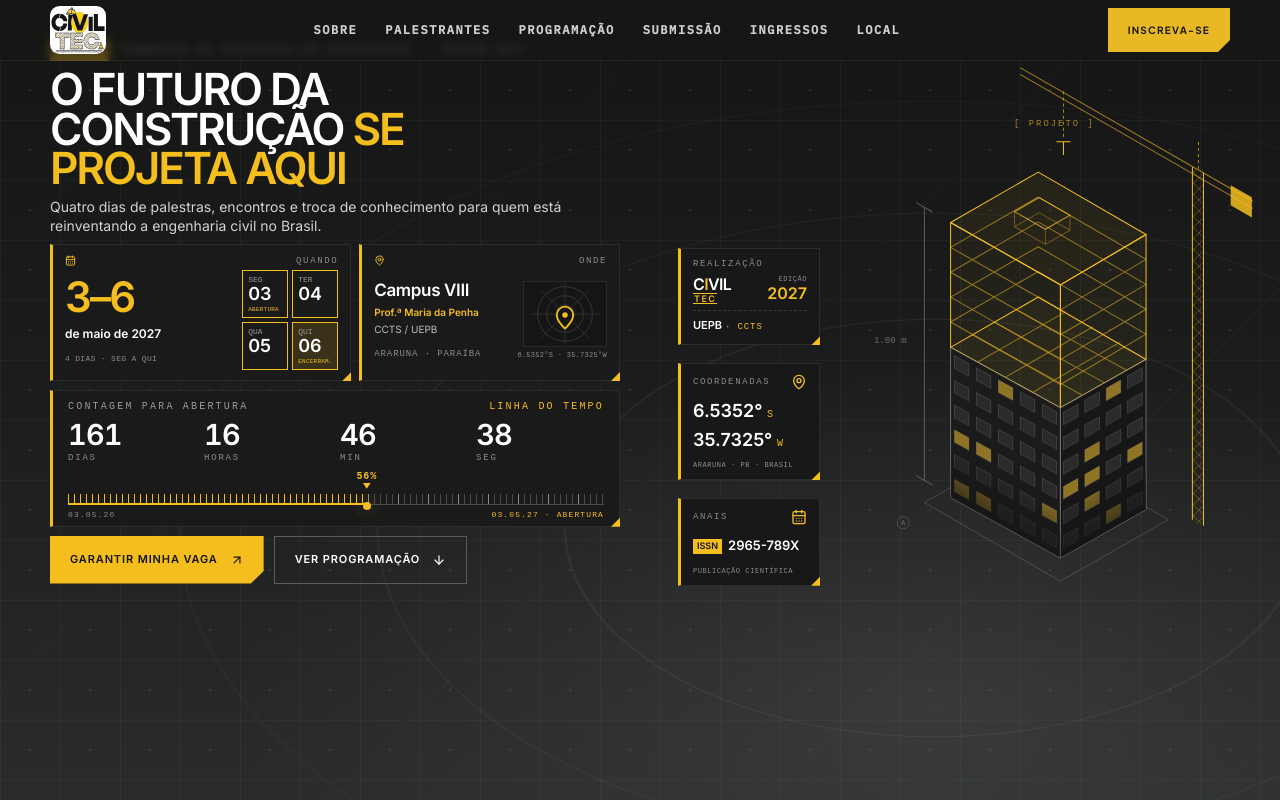
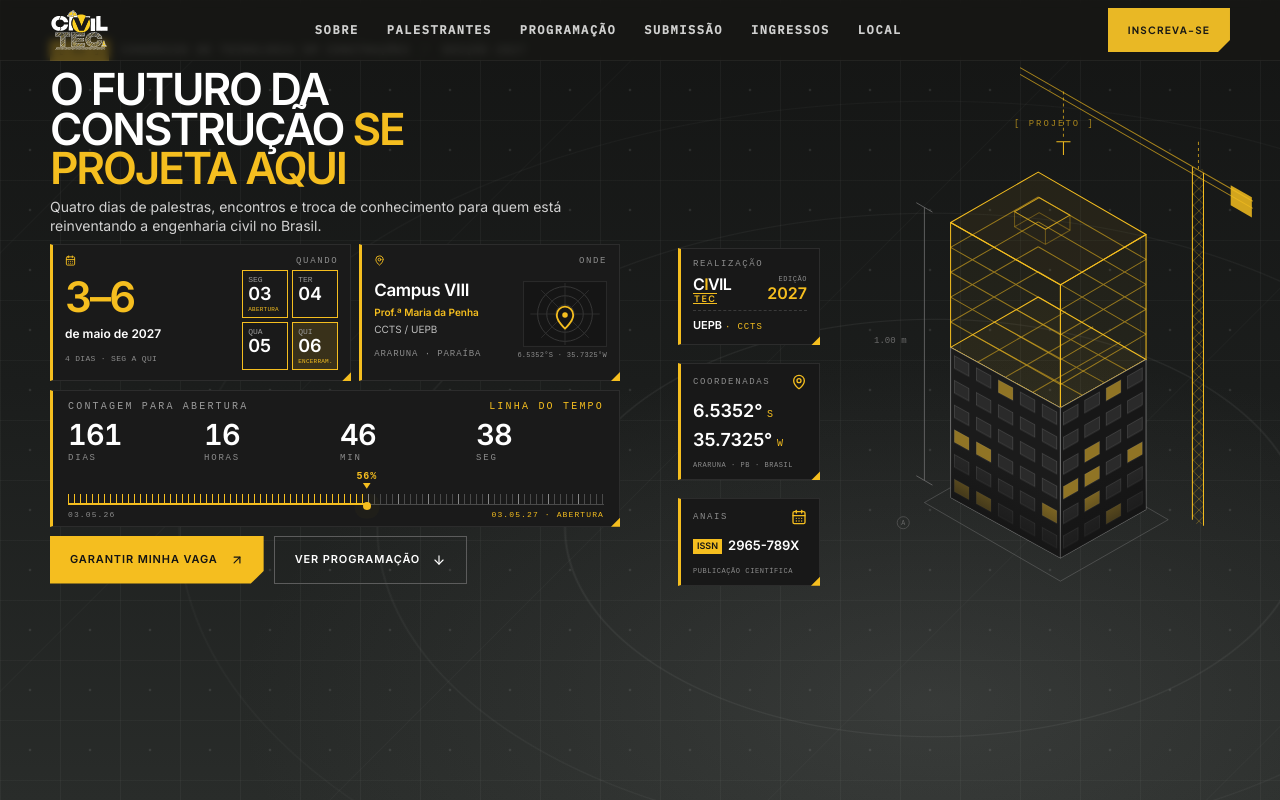
Before and after one commit to Dkalones/civil-tec, a React (Vite) app: page / in a window 1280 px wide. Shown: the top 800 px of the page. Built offline with nearby package versions, Linux system fonts and the light colour scheme.

Commit message:
Integra logo oficial CivilTec na navegação

```diff
--- a/src/components/site/Nav.jsx
+++ b/src/components/site/Nav.jsx
@@ -32,8 +32,8 @@ export default function Nav() {
   return (
     <header className={`fixed inset-x-0 top-0 z-50 border-b border-white/5 transition-colors duration-300 ${scrolled || open ? "bg-[#171815]/95 backdrop-blur-md" : "bg-[#171815]/70 backdrop-blur-sm"}`}>
       <div className="mx-auto flex h-[60px] w-full max-w-[1180px] items-center justify-between gap-5 px-5 sm:px-8 lg:px-0">
-        <Link to="/" className="flex items-center" aria-label="CivilTec — página inicial">
-          <img src="/brand/civiltec-logo.svg" alt="CivilTec" className="h-[48px] w-auto max-w-[76px] object-contain"/>
+        <Link to="/" className="flex shrink-0 items-center" aria-label="CivilTec — página inicial">
+          <img src="/assets/civiltec/02-logo/logo-civil-tec-fundo-escuro.svg" alt="CivilTec" className="h-[42px] w-auto max-w-[112px] object-contain" fetchPriority="high" />
         </Link>
         <nav className="hidden items-center gap-5 xl:gap-7 lg:flex">
           {LINKS.map((l) => (
```
